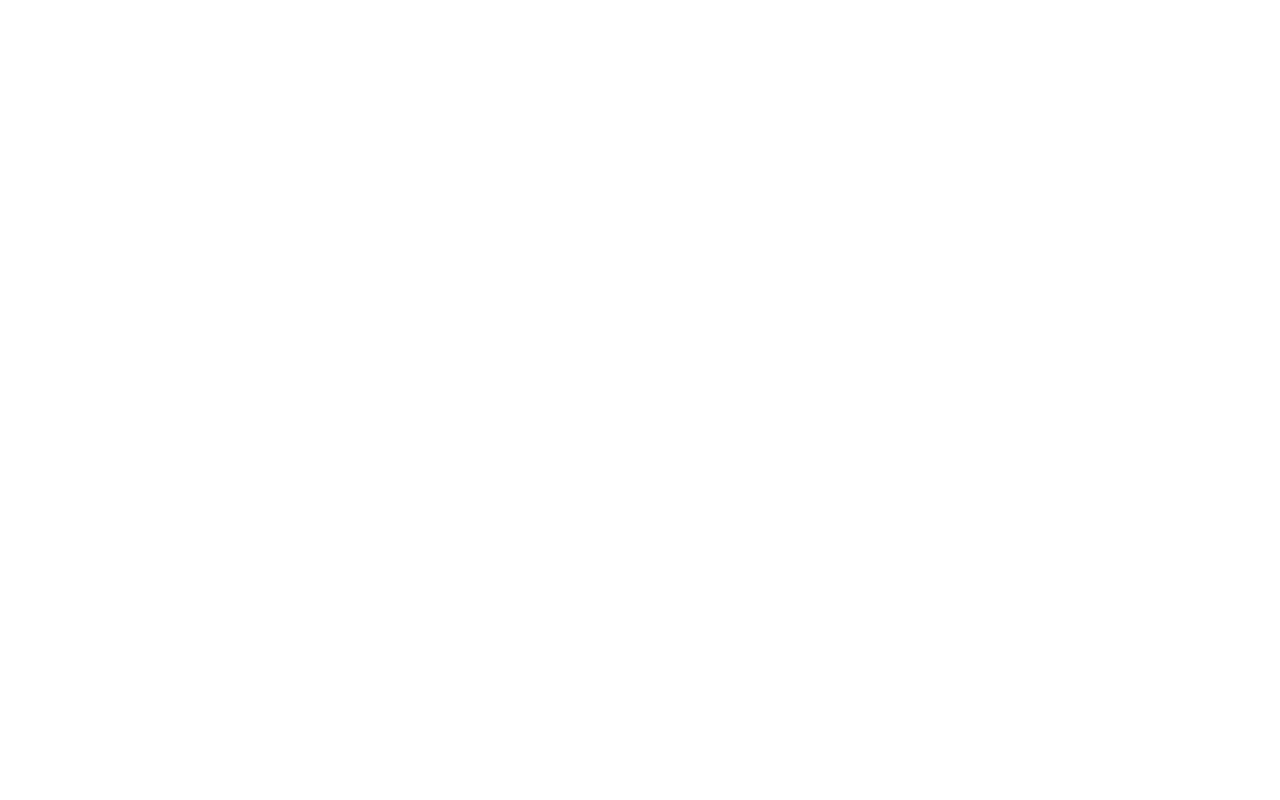
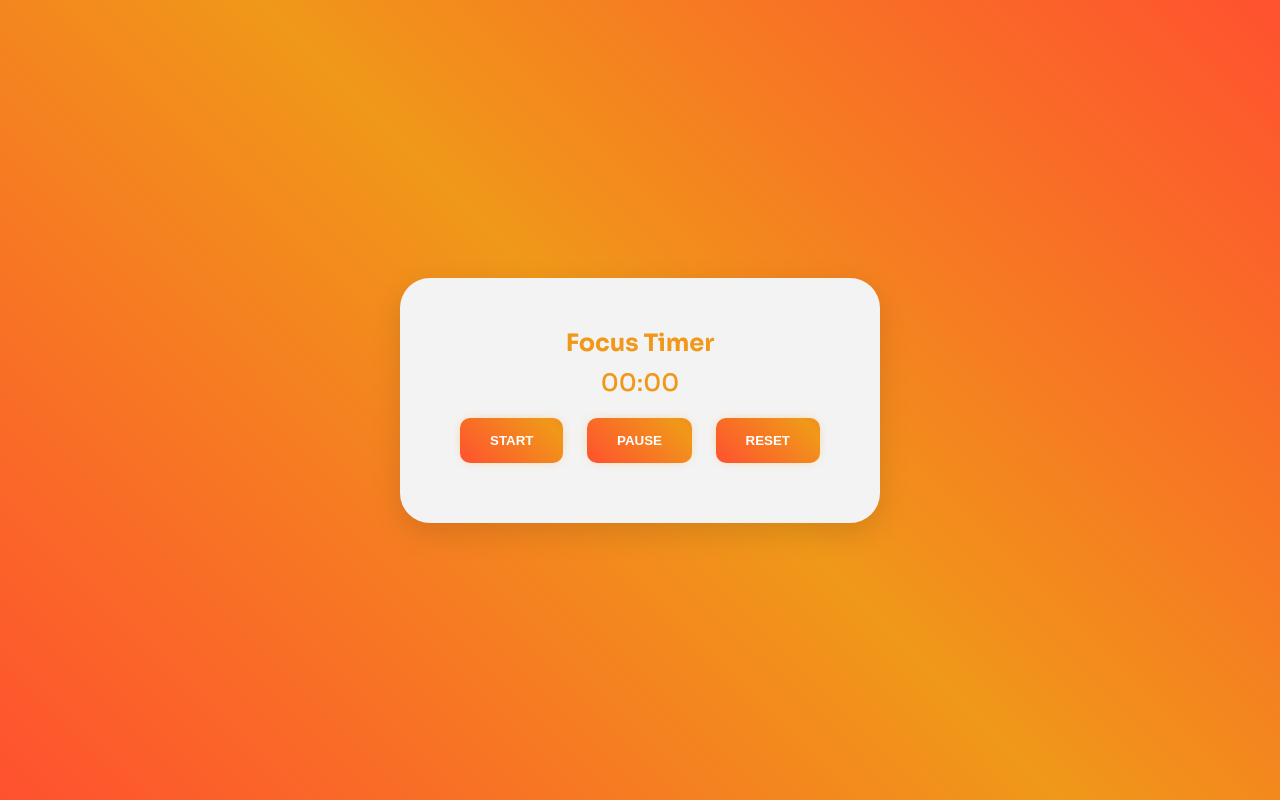
Before and after one commit to davi-amaraldev/timer-minimal-focus, a plain HTML site: page index.html in a window 1280 px wide. Drawn offline with Linux system fonts and the light colour scheme.

Commit message:
feat: add index.html

```diff
--- a/index.html
+++ b/index.html
@@ -3,10 +3,24 @@
 <head>
     <meta charset="UTF-8">
     <meta name="viewport" content="width=device-width, initial-scale=1.0">
-    <title>Document</title>
+    <title>focus</title>
+    <link rel="stylesheet" href="css/style.css">
 </head>
 <body>
 
+    <section class="container">
+
+        <div class="center">
+            <h1>Focus Timer</h1>
+
+            <p class="timer">00:00</p>
+            <div class="btn">
+                <button class="start-btn">Start</button>
+                <button class="pause-btn">Pause</button>
+                <button class="reset-btn">Reset</button>
+            </div>
+        </div>
+    </section>
 
     <script type="module" src="./js/app.js"></script>
 </body>
```
